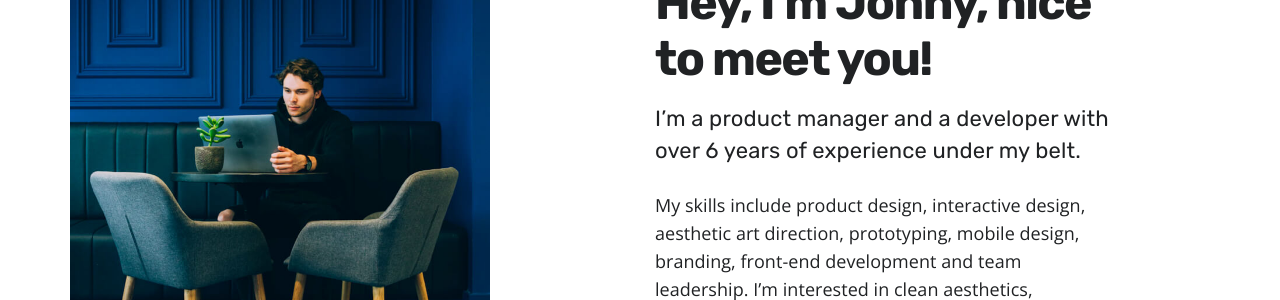
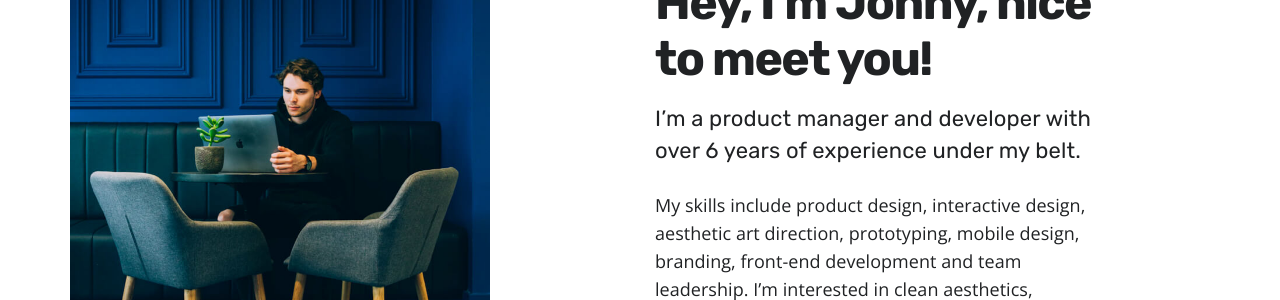
Before and after one commit to jonathanandrewsuk/jonathanandrewsuk.github.io, a Jekyll site: the page built from index.html, in a window 1280 px wide and 900 px high, scrolled down 631 px. Shown: the part 155-455 px from the top of the window. Built offline with Jekyll 4.4.1, drawn with Linux system fonts in a browser that asks for light colours; nearby versions of some CDN libraries.

Commit message:
Update section__about.html

```diff
--- a/_includes/section__about.html
+++ b/_includes/section__about.html
@@ -12,7 +12,7 @@
 
     <div class="about__content">
       <h2 class="title">Hey, I’m Jonny, nice to meet you!</h2>
-      <p class="subtitle subtitle--light">I’m a product manager and a developer with over 6 years of experience under my belt.
+      <p class="subtitle subtitle--light">I’m a product manager and developer with over 6 years of experience under my belt.
       </p>
 
       <p>My skills include product design, interactive design, aesthetic art direction, prototyping, mobile design,
```
